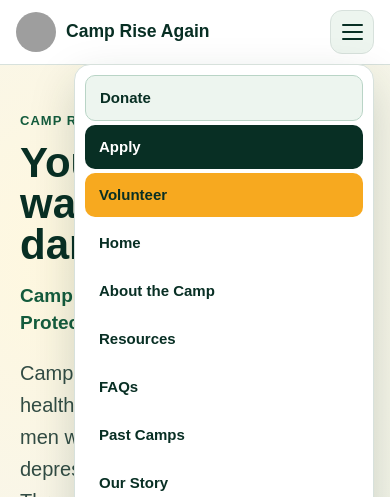
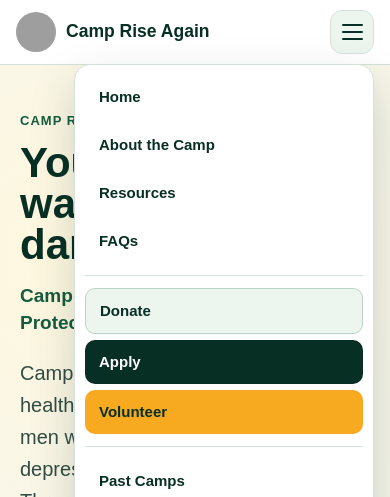
Before and after one commit to zanibethel/CampRiseAgain, a Next.js app: page / in a window 390 px wide. Both pictures are taken after a click on the button "Open navigation menu". Shown: the top 497 px of the page. Built offline with nearby package versions, Linux system fonts and the light colour scheme; no server answers; the database is empty; grey boxes are pictures that could not be loaded.

Commit message:
Center Donate, Apply, and Volunteer group in mobile navigation (#35)
* Place donation and participation actions in middle of mobile menu

* Place donation and participation actions in middle of mobile menu

```diff
--- a/app/globals.css
+++ b/app/globals.css
@@ -648,6 +648,14 @@ header { z-index: 30; }
     box-shadow: 0 18px 46px rgba(8, 47, 36, .18);
   }
   header .mobile-menu-panel[hidden] { display: none !important; }
+  header .mobile-menu-action-group {
+    display: grid;
+    gap: 6px;
+    padding: 12px 0;
+    margin: 8px 0;
+    border-top: 1px solid var(--line);
+    border-bottom: 1px solid var(--line);
+  }
   header .mobile-menu-link {
     display: flex;
     align-items: center;
--- a/components/SiteHeader.tsx
+++ b/components/SiteHeader.tsx
@@ -5,13 +5,14 @@ import HomeManagedPanel from "@/components/HomeManagedPanel";
 import ManagedLogo from "@/components/ManagedLogo";
 import DonateButton from "@/components/DonateButton";
 
-const mobileLinks = [
-  { href: "/apply", label: "Apply", kind: "apply" },
-  { href: "/volunteer", label: "Volunteer", kind: "volunteer" },
+const mobilePrimaryLinks = [
   { href: "/", label: "Home" },
   { href: "/#about", label: "About the Camp" },
   { href: "/resources", label: "Resources" },
   { href: "/faq", label: "FAQs" },
+];
+
+const mobileSecondaryLinks = [
   { href: "/past-camps", label: "Past Camps" },
   { href: "/michael-garza", label: "Our Story" },
   { href: "/#contact", label: "Contact" },
@@ -97,16 +98,30 @@ export default function SiteHeader() {
               aria-label="Mobile navigation"
               hidden={!menuOpen}
             >
-              <DonateButton
-                label="Donate"
-                className="mobile-menu-link mobile-menu-donate"
-                onClick={() => setMenuOpen(false)}
-              />
-              {mobileLinks.map(({ href, label, kind }) => (
+              {mobilePrimaryLinks.map(({ href, label }) => (
                 <a
                   key={href}
                   href={href}
-                  className={kind ? `mobile-menu-link mobile-menu-${kind}` : "mobile-menu-link"}
+                  className="mobile-menu-link"
+                  onClick={() => setMenuOpen(false)}
+                >
+                  {label}
+                </a>
+              ))}
+              <div className="mobile-menu-action-group" role="group" aria-label="Support and participate">
+                <DonateButton
+                  label="Donate"
+                  className="mobile-menu-link mobile-menu-donate"
+                  onClick={() => setMenuOpen(false)}
+                />
+                <a className="mobile-menu-link mobile-menu-apply" href="/apply" onClick={() => setMenuOpen(false)}>Apply</a>
+                <a className="mobile-menu-link mobile-menu-volunteer" href="/volunteer" onClick={() => setMenuOpen(false)}>Volunteer</a>
+              </div>
+              {mobileSecondaryLinks.map(({ href, label }) => (
+                <a
+                  key={href}
+                  href={href}
+                  className="mobile-menu-link"
                   onClick={() => setMenuOpen(false)}
                 >
                   {label}
```
